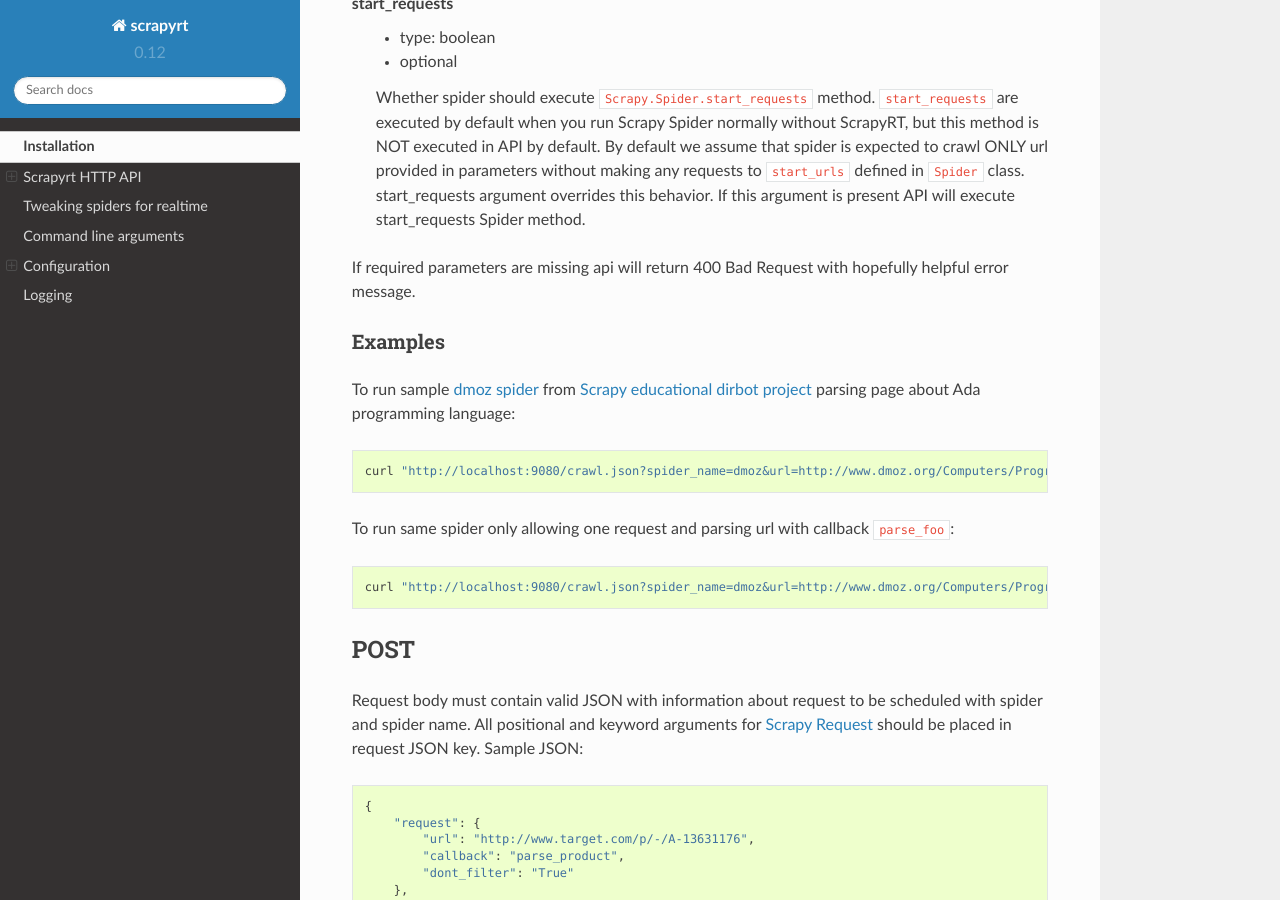
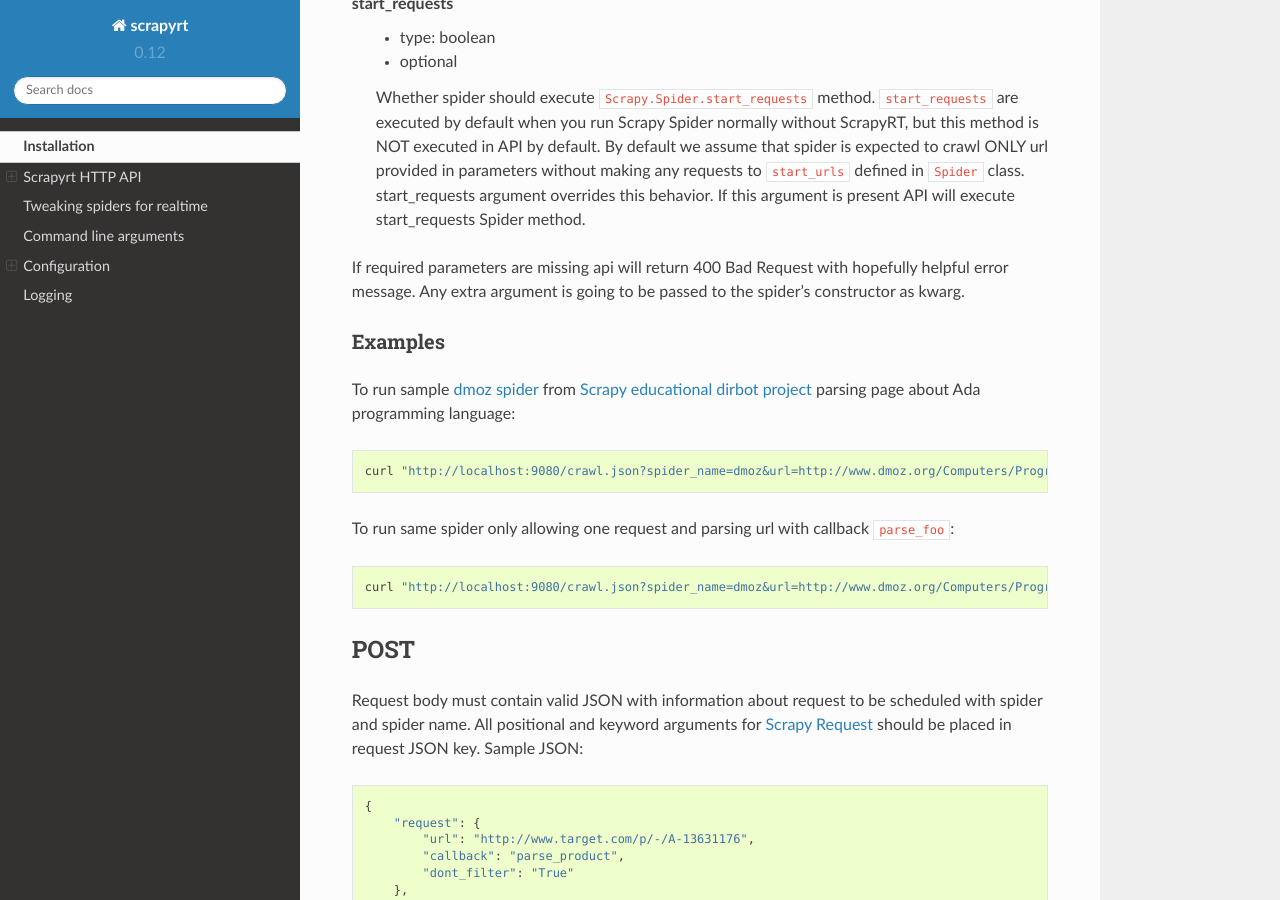
Before and after one commit to scrapinghub/scrapyrt, a Sphinx documentation site: the page built from docs/source/api.rst, in a window 1280 px wide and 900 px high, scrolled down 2756 px. Built offline with Sphinx 7.4.7 and the Read the Docs theme 2.0.0, drawn with Linux system fonts in a browser that asks for light colours; some of the changed text lies outside the part shown.

Commit message:
Add short mention about extra arguments in the docs.

```diff
--- a/docs/source/api.rst
+++ b/docs/source/api.rst
@@ -132,6 +132,7 @@ start_requests
 
 If required parameters are missing api will return 400 Bad Request
 with hopefully helpful error message.
+Any extra argument is going to be passed to the spider's constructor as kwarg.
 
 Examples
 ~~~~~~~~
@@ -218,6 +219,7 @@ It can contain all keyword arguments supported by `Scrapy Request`_ class.
 
 If required parameters are missing api will return 400 Bad Request with
 hopefully helpful error message.
+Any extra argument is going to be passed to the spider's constructor as kwarg.
 
 Examples
 ~~~~~~~~
```
